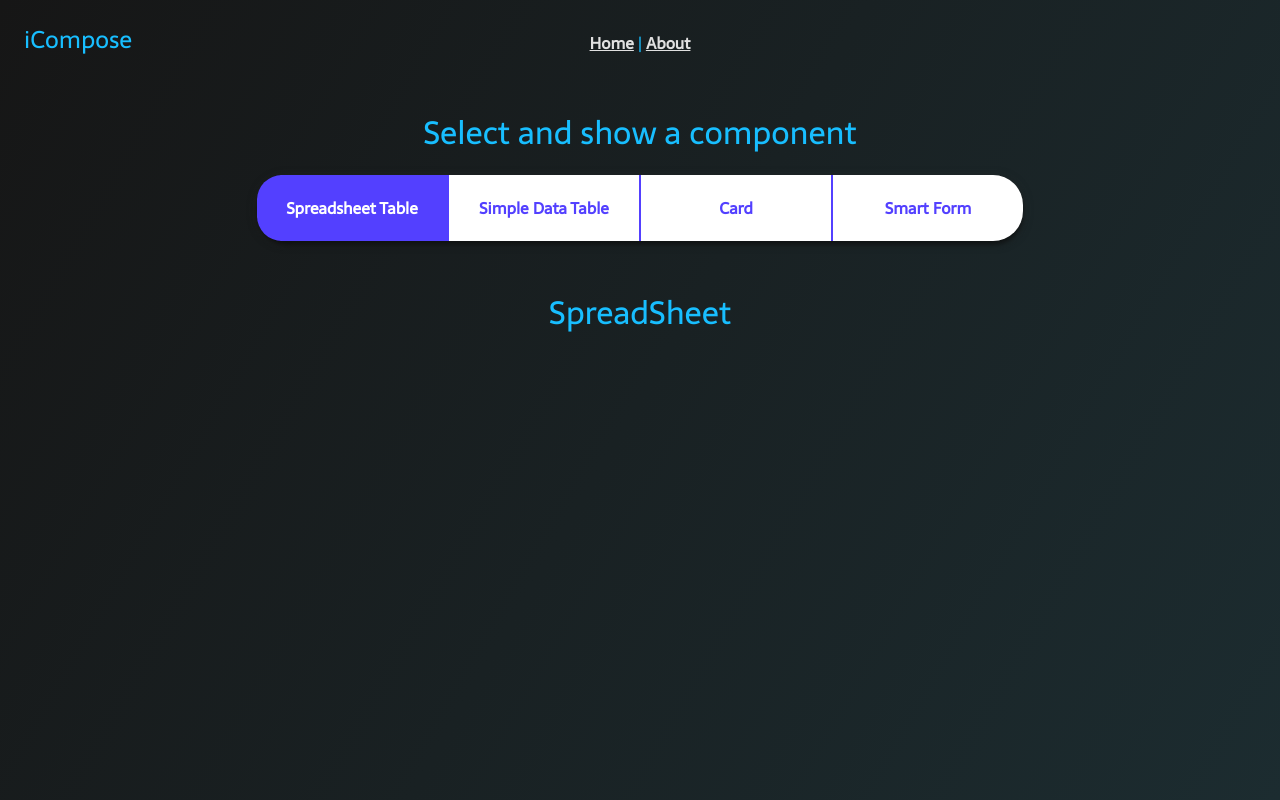
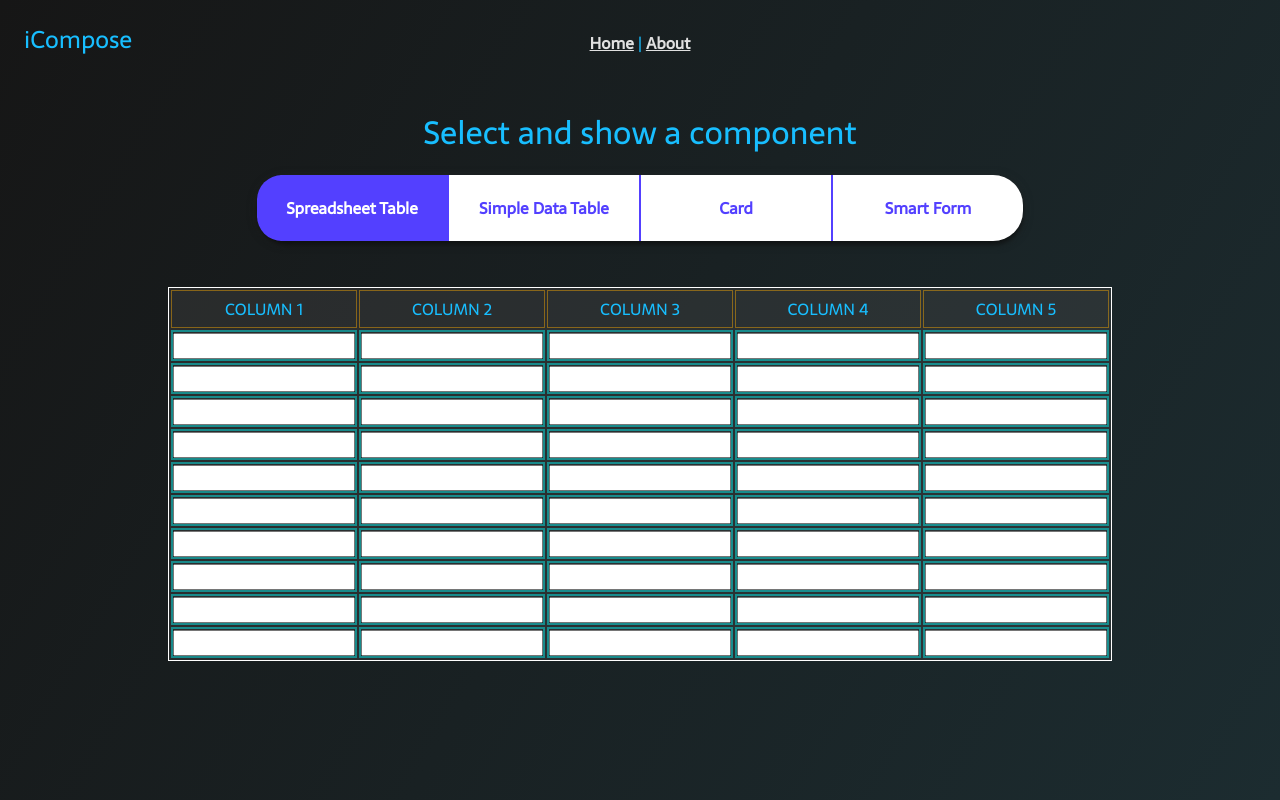
Before and after one commit to Lithos-hub/iCompose, a Vue app: page /spreadSheet in a window 1280 px wide. Built offline with nearby package versions, Linux system fonts and the light colour scheme.

Commit message:
Working on spreadsheet table

```diff
--- a/src/components/SpreadSheet.vue
+++ b/src/components/SpreadSheet.vue
@@ -1,15 +1,63 @@
 <template>
-<div>
-  <h1>SpreadSheet</h1>
-</div>
+  <div>
+    <table class="mx-auto">
+      <thead>
+        <th v-for="(i, index) in numHeaders" :key="'A' + index">COLUMN {{ index + 1 }}</th>
+      </thead>
+      <tbody>
+        <tr v-for="(i, index) in numRows" :key="'B' + index">
+          <td v-for="(i, index) in numCells" :key="'C' + index">
+            <input class="table__spreadsheet-input" />
+          </td>
+        </tr>
+      </tbody>
+    </table>
+  </div>
 </template>
 
 <script>
+import { ref } from 'vue';
+
 export default {
+  setup() {
+    const numHeaders = ref(5);
+    const numRows = ref(10);
+    const numCells = ref(5);
 
+    return {
+      numHeaders,
+      numRows,
+      numCells,
+    };
+  },
 };
 </script>
 
-<style>
+<style lang="scss">
+@import "@/scss/app.scss";
+@import "@/scss/variables.scss";
+table {
+  border: 1px solid white;
+  background: #50505050;
+}
 
+th {
+  border: 1px solid rgba(255, 174, 0, 0.438);
+  padding: 5px;
+}
+
+td {
+  border: 2px solid rgba(0, 255, 255, 0.438);
+  padding: 0;
+  margin: 0;
+}
+
+input:focus {
+  outline: none;
+}
+
+.table__spreadsheet-input {
+  padding: 0;
+  margin: 0;
+}
 </style>
--- a/src/scss/app.scss
+++ b/src/scss/app.scss
@@ -4,3 +4,7 @@
     left: 50%;
     transform: translate(-50%, -50%);
 }
+
+.mx-auto {
+    margin-inline: auto;
+}
```
Also changed, not shown: src/api/SpreadSheetData.js (added).
